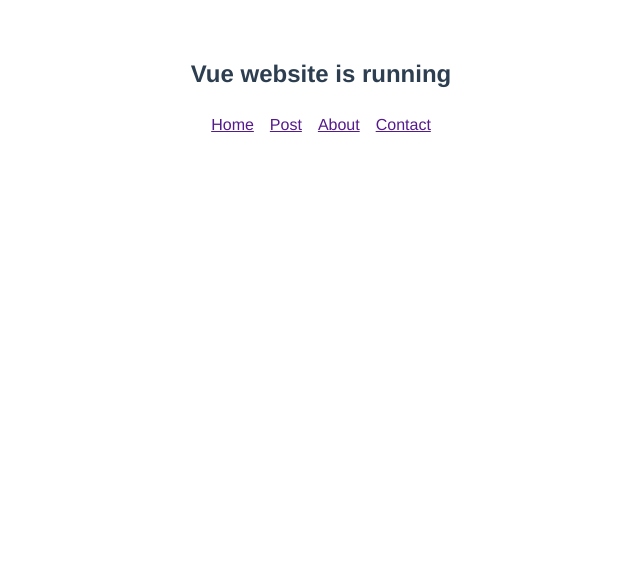
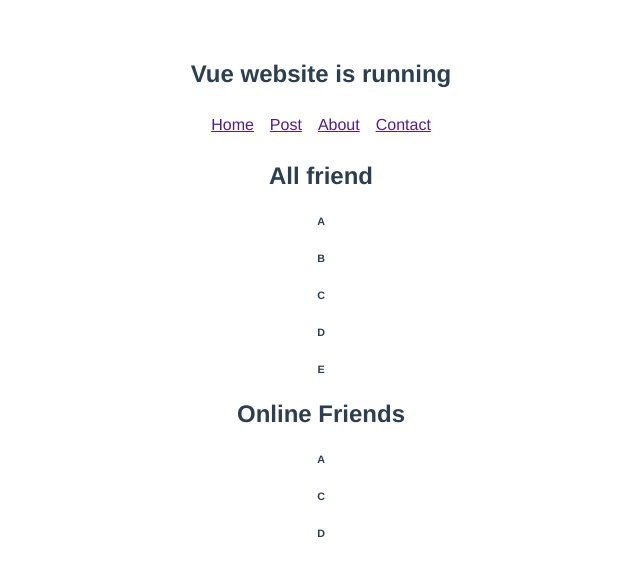
Before and after one commit to martynasssz/vuejs_basics, a Vue app in the folder my-learnings/: page / in a window 1280 px wide. Shown: the top 576 px of the page, without its empty margins (319-959 px from the left). Built offline with nearby package versions, Linux system fonts and the light colour scheme.

Commit message:
VueJS Props: How to add props. Repeadt Indexing, Online parameter

```diff
--- a/my-learnings/src/App.vue
+++ b/my-learnings/src/App.vue
@@ -1,24 +1,38 @@
 <template>
   <div id="app">
     <h2> {{title}} </h2>
-    <Navbar></Navbar> <!-- to display navbar-->
-    <!-- <sidebar></sidebar> to display sidebar-->
+    <Navbar></Navbar> <!-- to display navbar component-->
+    <AllFriends :friends="friends"></AllFriends> <!-- we pass all friends -->
+    <OnlineFriends :friends="friends"></OnlineFriends>
   </div>
 </template>
 
 <script>
 
 import Navbar from './components/Navbar.vue' //define component included in root component
+import AllFriends from './components/AllFriends.vue'
+import OnlineFriends from './components/OnlineFriends.vue'
 //import sidebar from './components/Sidebar.vue'
 export default {
   name: 'App',  //one property
     data(){     //data is method
       return {
-        title: 'Vue website is running' //title is object with assigned value
+        title: 'Vue website is running',
+        friends:[ //return object friend with array //now can we access all this array in our every pages  //friend added in root component
+               { name: 'A', online:true},
+               { name: 'B', online:false},
+               { name: 'C', online:true},
+               { name: 'D', online:true},
+               { name: 'E', online:false}
+           ]
+
+        //title is object with assigned value
       }
     },
     components:{
       Navbar, //Sidebar   //defined two components Navbar and Sidebar
+      AllFriends,
+      OnlineFriends
     }
 
 
--- /dev/null
+++ b/my-learnings/src/components/AllFriends.vue
@@ -0,0 +1,30 @@
+<template>
+    <div id="allfriends">
+        <h2>All friend</h2>
+        <div v-for="(friend,index) in friends" :key="index"> <!-- fast data witch we be visible ||| with key we definde index-->
+        <h6>{{ friend.name }}</h6>
+        </div>
+    </div>
+</template>
+
+<script>
+export default {
+   name: 'AllFriends',
+   props: ['friends'],
+   data(){
+       return {
+
+       }
+   }
+}
+</script>
+
+<style scoped >
+   h6 {
+  font-family: Avenir, Helvetica, Arial, sans-serif;
+  -webkit-font-smoothing: antialiased;
+  -moz-osx-font-smoothing: grayscale;
+  text-align: center;
+  color: #2c3e50;
+}
+</style>
--- a/my-learnings/src/components/Navbar.vue
+++ b/my-learnings/src/components/Navbar.vue
@@ -22,7 +22,7 @@
 }
 </script>
 
-<style >
+<style scoped >
     nav{
         text-align: center;
     }
--- /dev/null
+++ b/my-learnings/src/components/OnlineFriends.vue
@@ -0,0 +1,41 @@
+<template>
+    <div id="onlinefriends">
+       <h2>Online Friends</h2>
+
+        <div v-for="(friend,index) in friends" :key="index"> <!-- fast data witch we be visible ||| with key we definde index-->
+        <h6 v-if="friend.online">{{ friend.name }}</h6>  <!--detector-->
+        </div>
+
+    </div>
+</template>
+
+<script>
+export default {
+   name: 'OnlineFriends',
+   props: ['friends'],
+   data(){
+       return {
+
+
+       }
+   }
+}
+</script>
+
+<style scoped >
+    nav{
+        text-align: center;
+    }
+
+    nav ul{
+        padding: 0;
+    }
+
+    nav li {
+        display:inline-block;
+        list-style-type: none;
+        margin: 0;
+        padding: 8px;
+    }
+
+</style>
```
